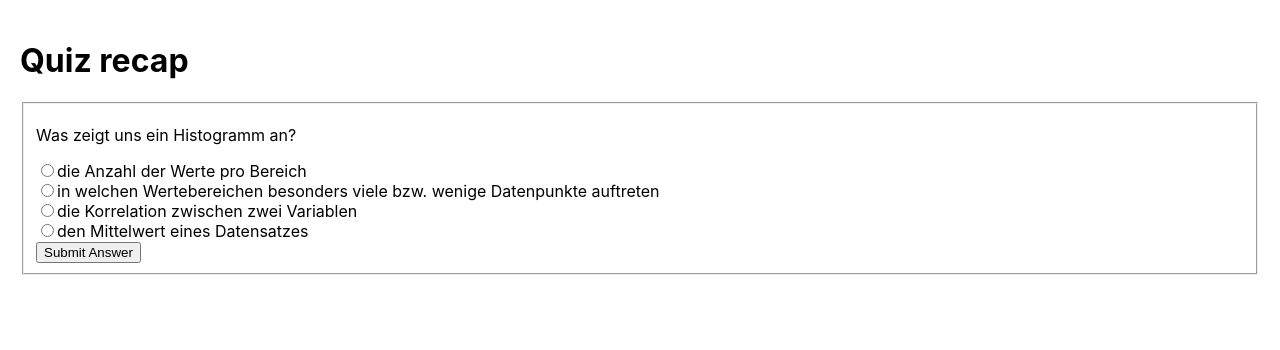
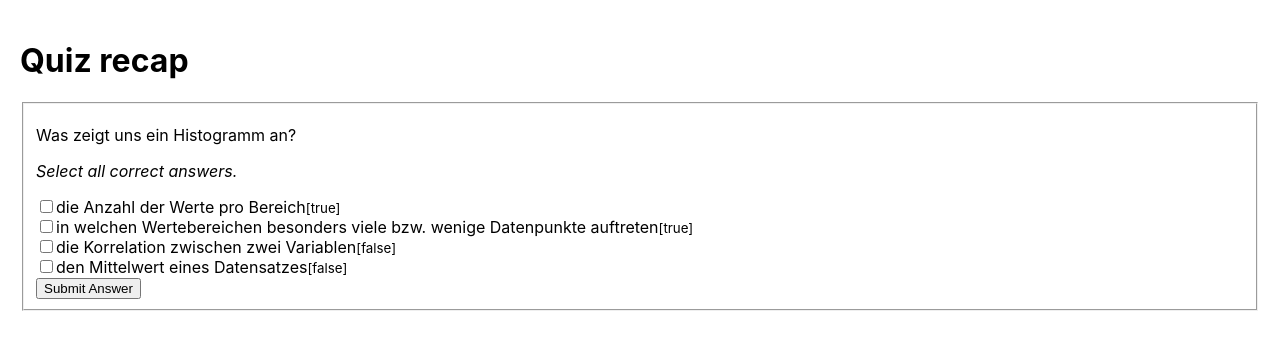
Before and after one commit to openHPI/quiz-recap, a React (Create React App) app: page / in a window 1280 px wide. Shown: the top 350 px of the page. Built offline with nearby package versions, Linux system fonts and the light colour scheme; the HTML template or start-up script is replaced by a standard one.

Commit message:
WIP handling second quiz type

```diff
--- a/src/components/Answers.tsx
+++ b/src/components/Answers.tsx
@@ -1,9 +1,11 @@
-import { Answer } from '../types';
+import { Answer, QuizType } from '../types';
 
 const Answers = ({
+  type,
   answers,
   handleSelection,
 }: {
+  type: QuizType;
   answers: Answer[];
   handleSelection: (event: any) => void;
 }) => {
@@ -12,8 +14,22 @@ const Answers = ({
   };
 
   const handleOnChange = (event: any) => {
-    const value = getBooleanValue(event.currentTarget.value);
-    handleSelection(value);
+    // Has true or false
+    if (type === 'Xikolo::Quiz::MultipleChoiceQuestion') {
+      const value = getBooleanValue(event.currentTarget.value);
+      handleSelection(value);
+    } else {
+      // has more than one correct answers
+      throw new Error('Not implemented yet');
+    }
+  };
+
+  const inputType = () => {
+    if (type === 'Xikolo::Quiz::MultipleChoiceQuestion') {
+      return 'radio';
+    } else {
+      return 'checkbox';
+    }
   };
 
   return (
@@ -23,13 +39,15 @@ const Answers = ({
           <div key={answer.id}>
             <input
               id={answer.id}
-              type="radio"
+              type={inputType()}
               name={'answer'}
               value={answer.correct.toString()}
               onChange={handleOnChange}
-              required
             ></input>
-            <label htmlFor={answer.id}>{answer.text}</label>
+            <label htmlFor={answer.id}>
+              {answer.text}
+              <small>{'[' + answer.correct + ']'}</small>
+            </label>
           </div>
         );
       })}
--- a/src/components/Form.tsx
+++ b/src/components/Form.tsx
@@ -38,19 +38,24 @@ const Form = ({
   return (
     <form onSubmit={submitHandler}>
       <fieldset disabled={submitted}>
-        <QuestionText text={question.text}></QuestionText>
+        <QuestionText text={question.text} type={question.type}></QuestionText>
         <Answers
+          type={question.type}
           answers={answers}
           handleSelection={handleRadioChange}
         ></Answers>
         {!submitted && <button>Submit Answer</button>}
-        {submitted && <p>{isCorrect ? 'Correct' : 'Not correct'}</p>}
       </fieldset>
-      {submitted && (
-        <button type="button" onClick={handleNextQuestion}>
-          Next Question
-        </button>
-      )}
+      <div>
+        {submitted && (
+          <p>Your answer was {isCorrect ? ' correct' : ' not correct'}</p>
+        )}
+        {submitted && (
+          <button type="button" onClick={handleNextQuestion}>
+            Next Question
+          </button>
+        )}
+      </div>
     </form>
   );
 };
--- a/src/components/QuestionText.tsx
+++ b/src/components/QuestionText.tsx
@@ -1,5 +1,18 @@
-const QuestionText = ({ text }: { text: string }) => {
-  return <p>{text}</p>;
+import { QuizType } from '../types';
+
+const QuestionText = ({ text, type }: { text: string; type: QuizType }) => {
+  return (
+    <div>
+      <p>{text}</p>
+      <p>
+        <em>
+          {type === 'Xikolo::Quiz::MultipleAnswerQuestion'
+            ? 'Select all correct answers.'
+            : 'Select the correct answer'}
+        </em>
+      </p>
+    </div>
+  );
 };
 
 export default QuestionText;
--- a/src/types.ts
+++ b/src/types.ts
@@ -3,10 +3,14 @@ export interface Data {
   answers: Answer[];
 }
 
+export type QuizType =
+  | 'Xikolo::Quiz::MultipleChoiceQuestion'
+  | 'Xikolo::Quiz::MultipleAnswerQuestion';
+
 export interface Question {
   id: string;
   points: number;
-  type: string;
+  type: QuizType;
   text: string;
   courseId: string;
   quizId: string;
```
